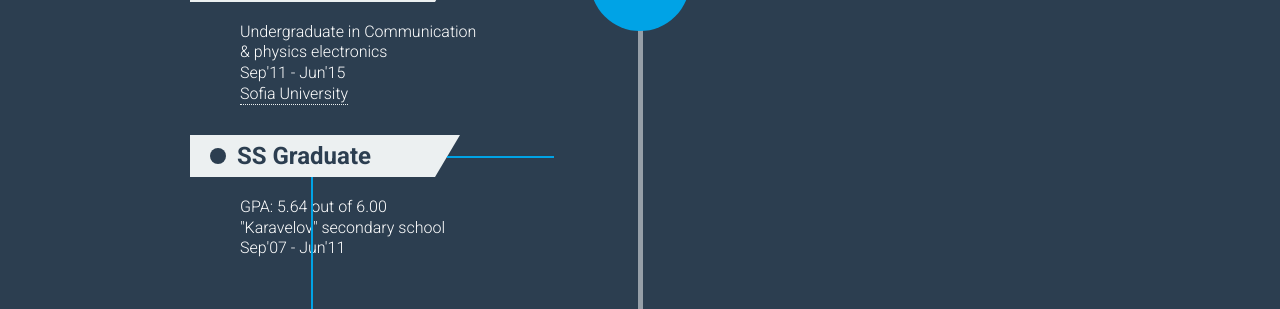
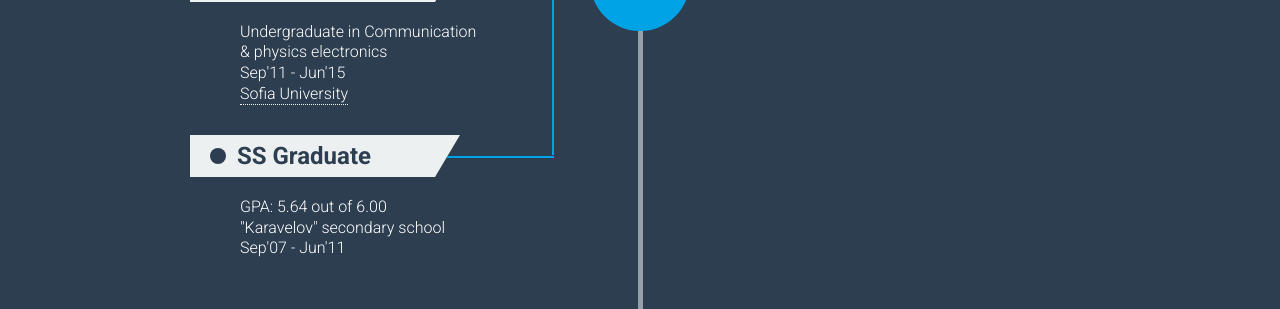
Before and after one commit to rkunev/FlatCV, a plain HTML site: page index.html in a window 1280 px wide. Shown: the part 1560-1869 px from the top of the page. Drawn offline with Linux system fonts and the light colour scheme.

Commit message:
Fix issue with transform and position properties used together

```diff
--- a/css/main.css
+++ b/css/main.css
@@ -207,6 +207,10 @@ body {
             transition: max-height .25s cubic-bezier(.55, 0, .1, 1), opacity .25s linear, margin .25s linear;
             margin: 0;
             transform: translateZ(0);
+        }
+        .toggle-target.secondary-nodes {
+            /* transform: translateZ(0) creates a new coord system and breaks position property */
+            transform: initial;
         }
         .site-header .toggle-target.slide,
         #timeline .toggle-target.slide,
```
